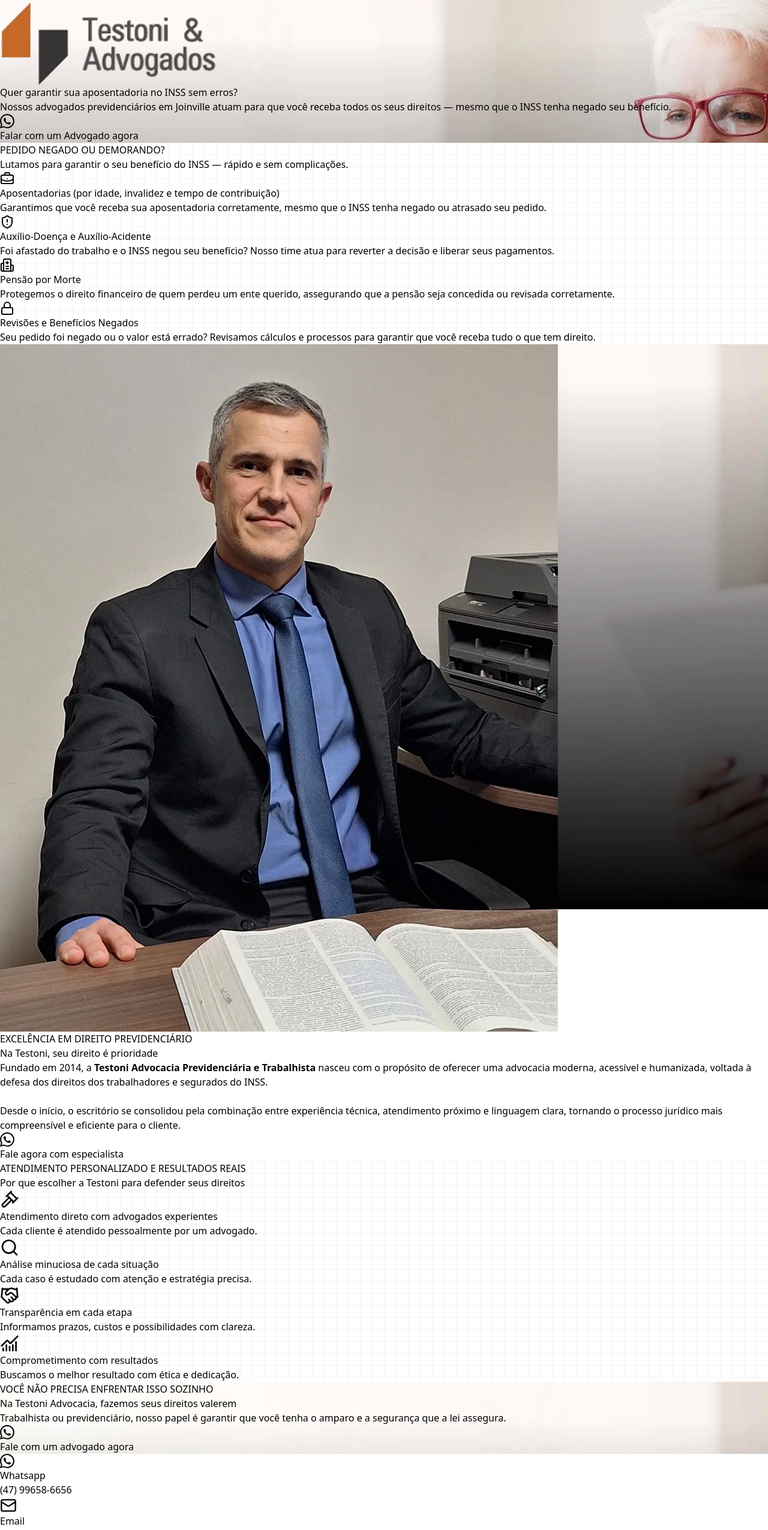
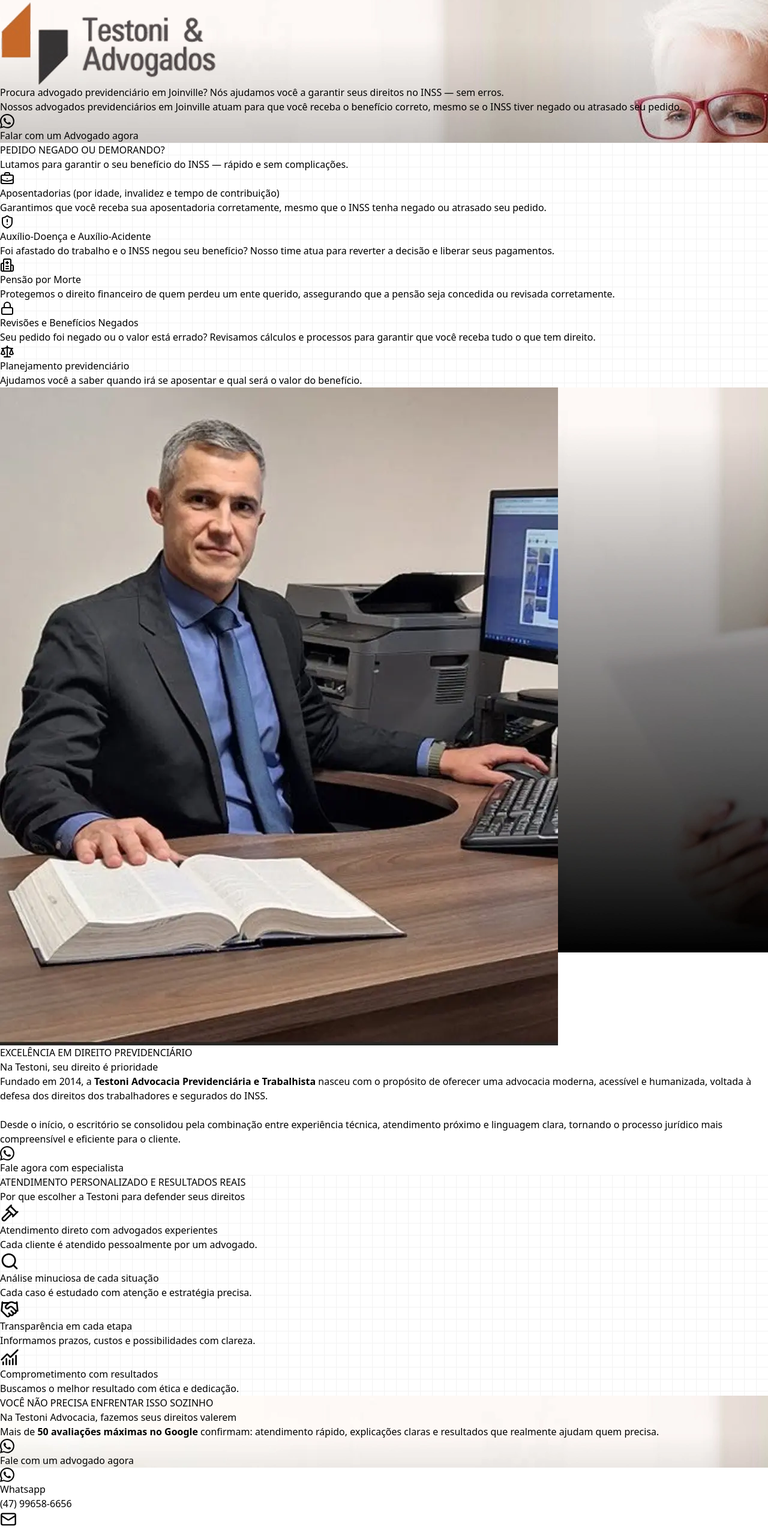
Before and after one commit to Paper-Street-Softwares/LPV-Testoni-Previdenciario, a React (Vite) app: page / in a window 1280 px wide. Shown: the part 238-2789 px from the top of the page at 60% size. Built offline with nearby package versions, Linux system fonts and the light colour scheme; a web font is replaced by a local one.

Commit message:
fix: Insere ajustes do doc

```diff
--- a/src/components/sectionElements/Lp01/hero/FullImg.jsx
+++ b/src/components/sectionElements/Lp01/hero/FullImg.jsx
@@ -30,7 +30,7 @@ function FullImg({ obs }) {
               <img
                 src={contentLp01.hero.logo.logoImg}
                 alt={contentLp01.hero.logo.alt}
-                className="ml-[5%] max-w-[50%] mt-[15%] tablet1:py-[7px] bg-white rounded-md p-3"
+                className="ml-[5%] max-w-[40%] mt-[10%] tablet1:py-[7px] bg-white p-1 rounded-md "
               />
             </MotionDivDownToUp>
 
--- a/src/components/sections/lp01/FeaturesLP.jsx
+++ b/src/components/sections/lp01/FeaturesLP.jsx
@@ -37,6 +37,11 @@ export default function FeaturesLP() {
               title={contentLp01.features.cards.card4.title}
               description={contentLp01.features.cards.card4.description}
             />
+            <FeatureCardLP
+              icon={contentLp01.features.cards.card5.icon}
+              title={contentLp01.features.cards.card5.title}
+              description={contentLp01.features.cards.card5.description}
+            />
           </div>
         </SectionWrapper>
       </SectionArea>
--- a/src/content/content.jsx
+++ b/src/content/content.jsx
@@ -66,7 +66,7 @@ const currentYear = new Date().getFullYear();
 export const infos = {
   name: "Testoni & Advogados",
   email: "contato", // Email desejado pelo cliente
-  emailSecundario: "testoniadvogados.com.br", // Email desejado pelo cliente
+  emailSecundario: "alan.testoni@gmail.com", // Email desejado pelo cliente
   domain: "advogadoprevidenciario.testoniadvogados.com.br", // Sem "www"
   phone: {
     ddd: "47",
--- a/src/content/contentLp01.jsx
+++ b/src/content/contentLp01.jsx
@@ -12,7 +12,7 @@ import {
 import { infos } from "./content";
 import { Handshake } from "lucide-react";
 import { ChartNoAxesCombined } from "lucide-react";
-import { Gavel } from "lucide-react";
+import { Gavel, Scale } from "lucide-react";
 
 // import img1 from "../assets/imgs/about/image1.webp";
 // import img2 from "../assets/imgs/about/image2.webp";
@@ -37,13 +37,16 @@ const contentLp01 = {
     textArea: {
       title: (
         <h1>
-          Quer <span className="text-lpTitle font-bold"> garantir</span> sua{" "}
-          <span className="text-lpTitle font-bold"> aposentadoria</span> no INSS
-          sem erros?
+          Procura advogado previdenciário em Joinville? Nós ajudamos você a
+          <span className="text-lpTitle font-bold">
+            {" "}
+            garantir seus direitos no INSS
+          </span>{" "}
+          — sem erros.
         </h1>
       ),
       subtitle:
-        "Nossos advogados previdenciários em Joinville atuam para que você receba todos os seus direitos — mesmo que o INSS tenha negado seu benefício.",
+        "Nossos advogados previdenciários em Joinville atuam para que você receba o benefício correto, mesmo se o INSS tiver negado ou atrasado seu pedido.",
       buttonLabel: "Falar com um Advogado agora",
       ctaButtonAriaLabel:
         "Botão para chamada de ação para contato pelo whatsapp",
@@ -82,26 +85,10 @@ const contentLp01 = {
           "Seu pedido foi negado ou o valor está errado? Revisamos cálculos e processos para garantir que você receba tudo o que tem direito.",
       },
       card5: {
-        icon: (
-          <svg
-            xmlns="http://www.w3.org/2000/svg"
-            width="24"
-            height="24"
-            viewBox="0 0 24 24"
-            fill="none"
-            stroke="currentColor"
-            stroke-width="2"
-            stroke-linecap="round"
-            stroke-linejoin="round"
-            class="lucide lucide-file-warning-icon lucide-file-warning"
-          >
-            <path d="M15 2H6a2 2 0 0 0-2 2v16a2 2 0 0 0 2 2h12a2 2 0 0 0 2-2V7Z" />
-            <path d="M12 9v4" />
-            <path d="M12 17h.01" />
-          </svg>
-        ),
-        title: "A_Definir",
-        description: "A_Definir",
+        icon: <Scale />,
+        title: "Planejamento previdenciário",
+        description:
+          "Ajudamos você a saber quando irá se aposentar e qual será o valor do benefício.",
       },
     },
   },
@@ -207,8 +194,9 @@ const contentLp01 = {
       title: "Na Testoni Advocacia, fazemos seus direitos valerem",
       subtitle: (
         <p className="opacity-80">
-          Trabalhista ou previdenciário, nosso papel é garantir que você tenha o
-          amparo e a segurança que a lei assegura.
+          Mais de <strong>50 avaliações máximas no Google</strong> confirmam:
+          atendimento rápido, explicações claras e resultados que realmente
+          ajudam quem precisa.
         </p>
       ),
     },
@@ -257,7 +245,7 @@ const contentLp01 = {
         </svg>
       ),
       title: "Email",
-      description: `${infos.email}@${infos.emailSecundario}`,
+      description: `${infos.emailSecundario}`,
     },
     card3: {
       icon: (
```
Also changed, not shown: src/assets/imgs/about/AboutImgMobile.webp, src/assets/imgs/about/aboutImg.webp.
